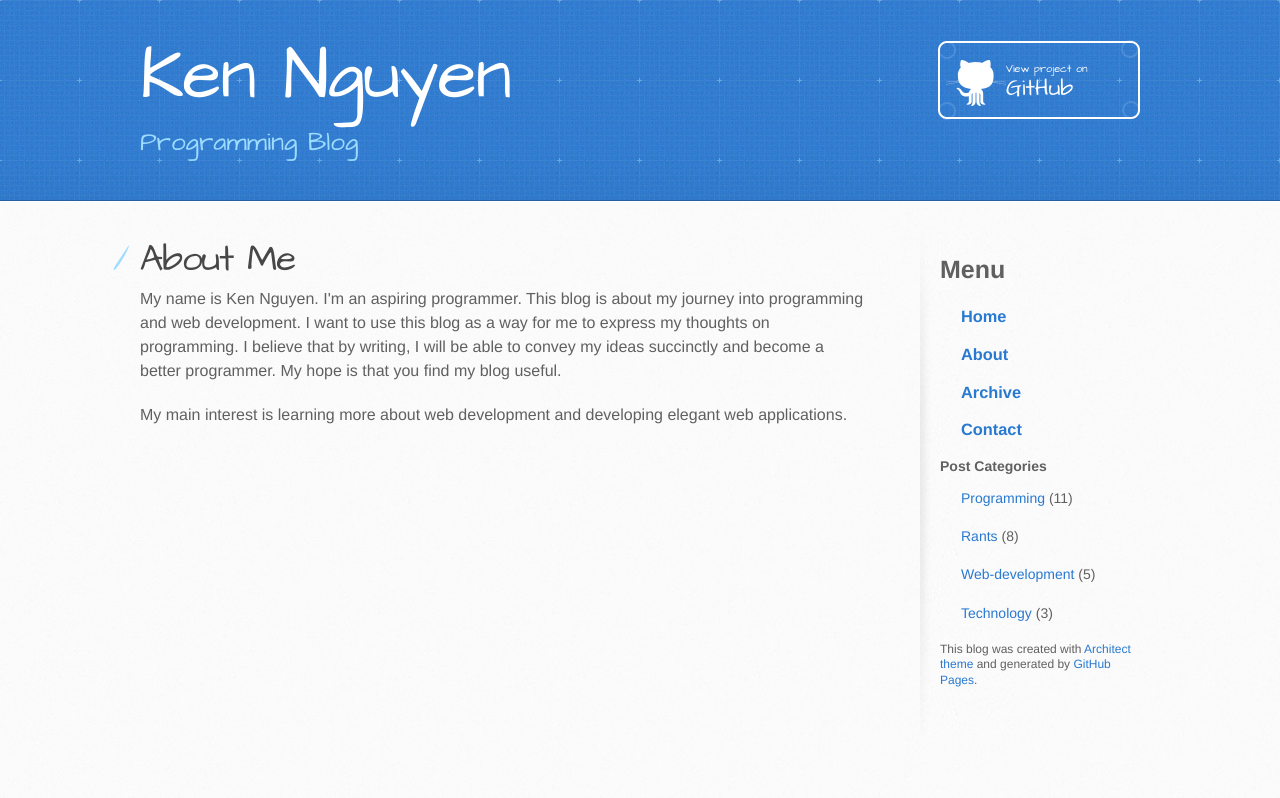
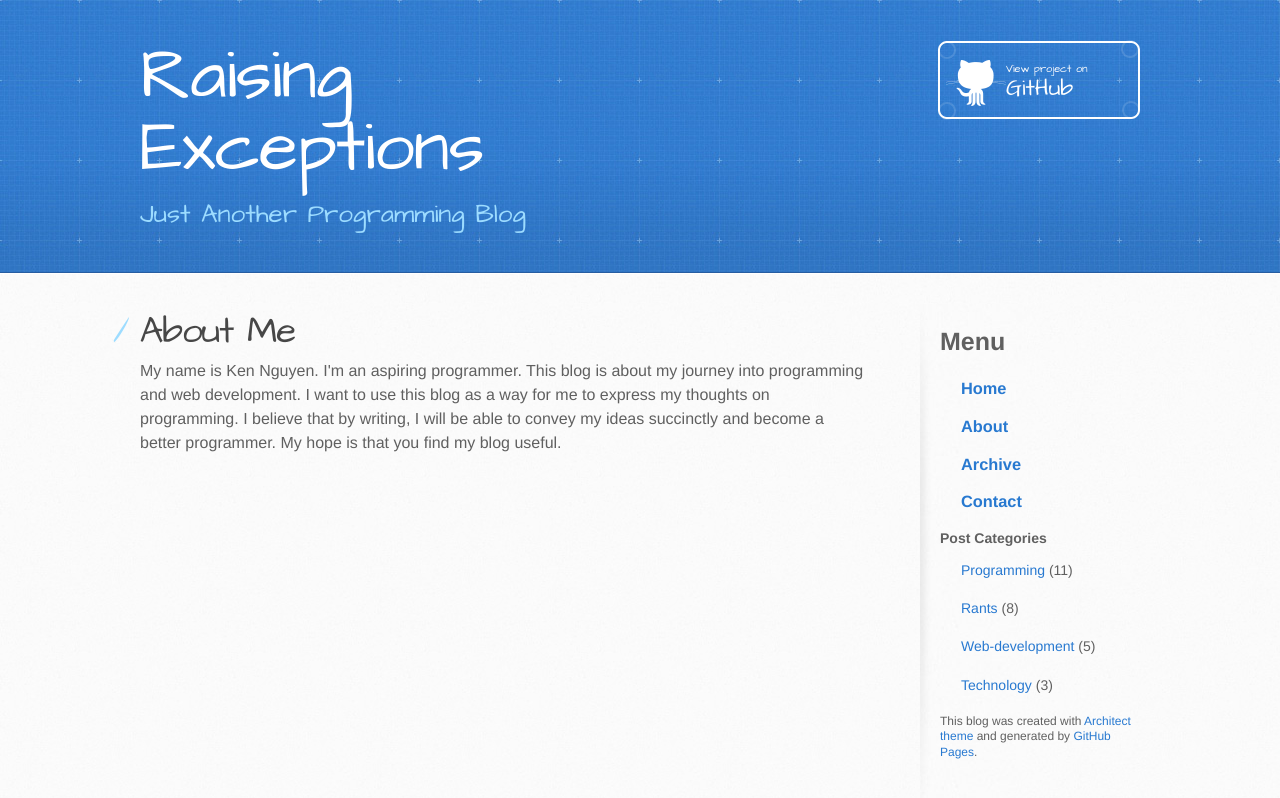
Before and after one commit to kennguyen01/kennguyen01.github.io, a Jekyll site: the page built from about.html, in a window 1280 px wide. Shown: the top 798 px of the page. Built offline with Jekyll 4.4.1, drawn with Linux system fonts in a browser that asks for light colours.

Commit message:
Changed domain and CNAME to raisingexceptions.com

```diff
--- a/CNAME
+++ b/CNAME
@@ -1 +1 @@
-nguyenkenv.com
+raisingexceptions.com
--- a/_layouts/default.html
+++ b/_layouts/default.html
@@ -21,14 +21,14 @@
     <script src="//html5shiv.googlecode.com/svn/trunk/html5.js"></script>
     <![endif]-->
 
-    <title>Ken Nguyen Blog</title>
+    <title>Raising Exceptions</title>
   </head>
 
   <body>
     <header>
       <div class="inner">
-        <h1><a class="main-title" href="/">Ken Nguyen</a></h1>
-        <h2>Programming Blog</h2>
+        <h1><a class="main-title" href="/">Raising Exceptions</a></h1>
+        <h2>Just Another Programming Blog</h2>
         <a href="https://github.com/kennguyen01/kennguyen01.github.io" class="button"><small>View project on</small> GitHub</a>
       </div>
     </header>
--- a/about.html
+++ b/about.html
@@ -6,6 +6,3 @@
 <p>
   My name is Ken Nguyen. I'm an aspiring programmer. This blog is about my journey into programming and web development. I want to use this blog as a way for me to express my thoughts on programming. I believe that by writing, I will be able to convey my ideas succinctly and become a better programmer. My hope is that you find my blog useful.
 </p>
-<p>
-  My main interest is learning more about web development and developing elegant web applications.
-</p>
```
Also changed, not shown: _drafts/open-links-in-same-tab.md (added, +5 -0 lines).
